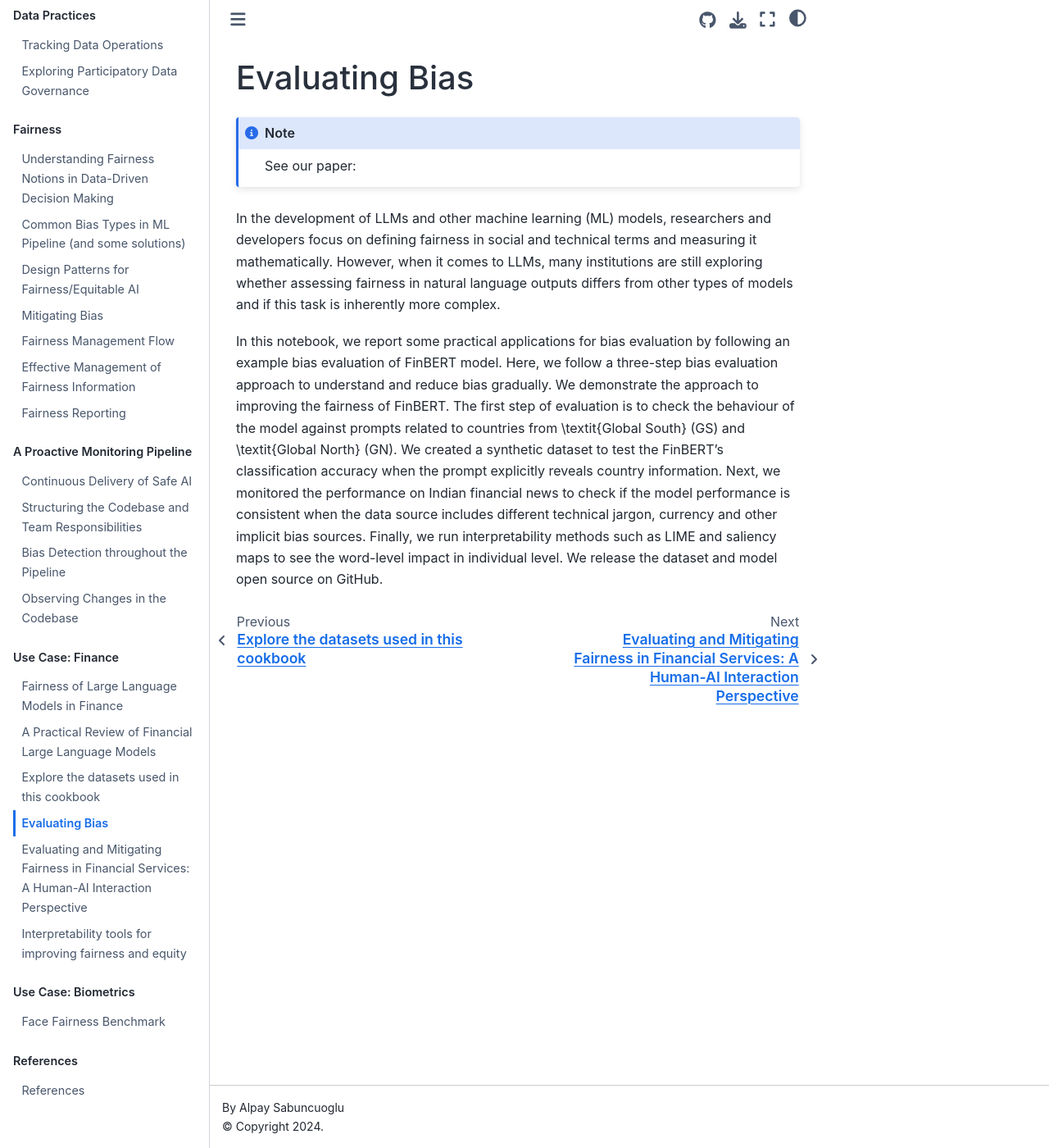
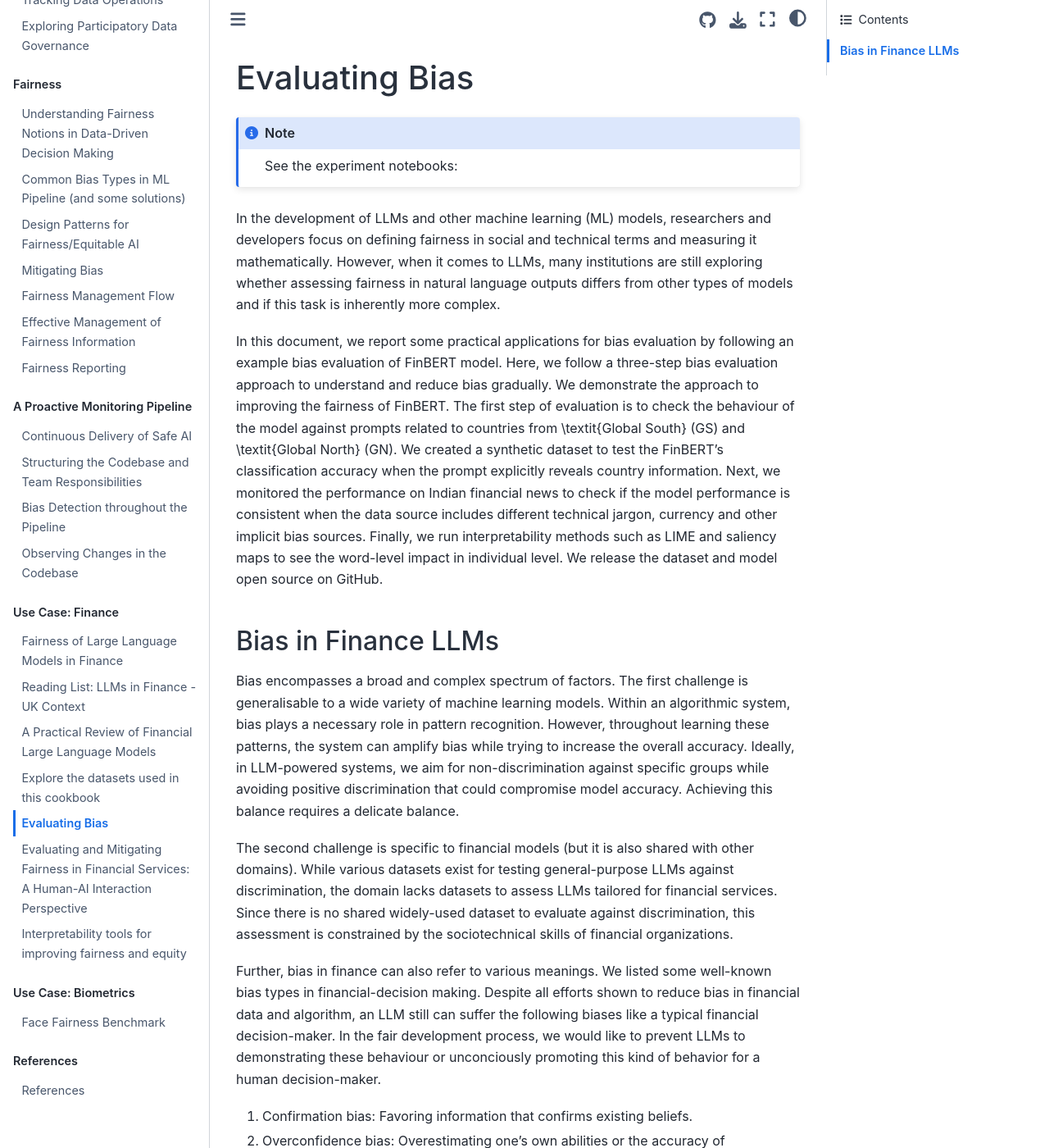
Before and after one commit to asabuncuoglu13/equitable-ai-cookbook, a Jupyter Book: the page built from docs/usecases/finance/evaluation.md, in a window 1280 px wide and 1400 px high. Shown: the whole window at 82% size. Built offline with Jupyter Book 1.0.4 settings and Sphinx 7.4.7 and the Sphinx Book theme 1.1.4, drawn with Linux system fonts in a browser that asks for light colours; pages that are not in the unit, such as notebooks, are missing from menus; some of the changed text lies outside the part shown.

```diff
--- a/docs/_toc.yml
+++ b/docs/_toc.yml
@@ -35,6 +35,7 @@ parts:
   - caption: "Use Case: Finance"
     chapters:
     - file: usecases/finance/introduction
+    - file: usecases/finance/readinglist
     - file: usecases/finance/finllms
     - file: usecases/finance/eda-fin-data
     - file: usecases/finance/evaluation
--- a/docs/usecases/finance/evaluation.md
+++ b/docs/usecases/finance/evaluation.md
@@ -1,9 +1,26 @@
 # Evaluating Bias
 
 :::{note}
-See our paper:
+See the experiment notebooks:
 :::
 
 In the development of LLMs and other machine learning (ML) models, researchers and developers focus on defining fairness in social and technical terms and measuring it mathematically. However, when it comes to LLMs, many institutions are still exploring whether assessing fairness in natural language outputs differs from other types of models and if this task is inherently more complex.
 
-In this notebook, we report some practical applications for bias evaluation by following an example bias evaluation of FinBERT model. Here, we follow a three-step bias evaluation approach to understand and reduce bias gradually. We demonstrate the approach to improving the fairness of FinBERT. The first step of evaluation is to check the behaviour of the model against prompts related to countries from \textit{Global South} (GS) and \textit{Global North} (GN). We created a synthetic dataset to test the FinBERT's classification accuracy when the prompt explicitly reveals country information. Next, we monitored the performance on Indian financial news to check if the model performance is consistent when the data source includes different technical jargon, currency and other implicit bias sources.  Finally, we run interpretability methods such as LIME and saliency maps to see the word-level impact in individual level. We release the dataset and model open source on GitHub.
+In this document, we report some practical applications for bias evaluation by following an example bias evaluation of FinBERT model. Here, we follow a three-step bias evaluation approach to understand and reduce bias gradually. We demonstrate the approach to improving the fairness of FinBERT. The first step of evaluation is to check the behaviour of the model against prompts related to countries from \textit{Global South} (GS) and \textit{Global North} (GN). We created a synthetic dataset to test the FinBERT's classification accuracy when the prompt explicitly reveals country information. Next, we monitored the performance on Indian financial news to check if the model performance is consistent when the data source includes different technical jargon, currency and other implicit bias sources.  Finally, we run interpretability methods such as LIME and saliency maps to see the word-level impact in individual level. We release the dataset and model open source on GitHub.
+
+## Bias in Finance LLMs
+
+Bias encompasses a broad and complex spectrum of factors. The first challenge is generalisable to a wide variety of machine learning models. Within an algorithmic system, bias plays a necessary role in pattern recognition. However, throughout learning these patterns, the system can amplify bias while trying to increase the overall accuracy. Ideally, in LLM-powered systems, we aim for non-discrimination against specific groups while avoiding positive discrimination that could compromise model accuracy. Achieving this balance requires a delicate balance.
+
+The second challenge is specific to financial models (but it is also shared with other domains). While various datasets exist for testing general-purpose LLMs against discrimination, the domain lacks datasets to assess LLMs tailored for financial services. Since there is no shared widely-used dataset to evaluate against discrimination, this assessment is constrained by the sociotechnical skills of financial organizations.
+
+Further, bias in finance can also refer to various meanings. We listed some well-known bias types in financial-decision making. Despite all efforts shown to reduce bias in financial data and algorithm, an LLM still can suffer the following biases like a typical financial decision-maker. In the fair development process, we would like to prevent LLMs to demonstrating these behaviour or unconciously promoting this kind of behavior for a human decision-maker.
+
+1. Confirmation bias: Favoring information that confirms existing beliefs.
+2. Overconfidence bias: Overestimating one's own abilities or the accuracy of information.
+3. Anchoring bias: Relying too heavily on the first piece of information encountered.
+4. Loss aversion bias: Preferring to avoid losses over acquiring equivalent gains.
+5. Availability bias: Judging the likelihood of an event based on how easily instances come to mind.
+6. Herding bias: Following the actions of a crowd without considering personal judgment.
+7. Endowment bias: Overvaluing what one already possesses compared to equivalent alternatives.
+8. Framing bias: Making decisions based on how information is presented rather than its substance.
```
Also changed, not shown: docs/cicd/001-intro.md (+22 -7 lines), docs/data-practices/data-taxonomy.md (added, +24 -0 lines), docs/safety/assurance.md (added, +9 -0 lines), docs/usecases/finance/readinglist.md (added, +16 -0 lines).
